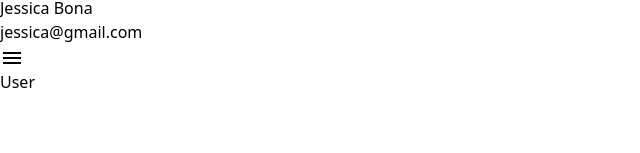
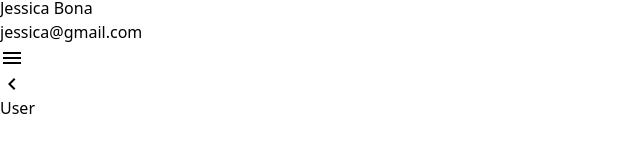
Before and after one commit to w4n9hu1/admin-starter-kit, a React (Vite) app: page / in a window 1280 px wide. Shown: the part 153-306 px from the top of the page, without its empty margins (0-640 px from the left). Built offline with nearby package versions, Linux system fonts and the light colour scheme; sample sign-in values are in the browser's storage.

Commit message:
add open/close sidebar

```diff
--- a/src/components/Layout.tsx
+++ b/src/components/Layout.tsx
@@ -1,7 +1,10 @@
-import { ThemeProvider } from "@mui/material";
+import { ThemeProvider, Tooltip, dividerClasses } from "@mui/material";
 import { Navigate, Outlet } from "react-router-dom";
 import theme from "./theme";
 import SideBar from "./SideBar";
+import KeyboardArrowLeftIcon from '@mui/icons-material/KeyboardArrowLeft';
+import KeyboardArrowRightIcon from '@mui/icons-material/KeyboardArrowRight';
+import { useState } from "react";
 
 const testData: SidebarItem[] = [
     { group: 'Accounts', title: 'User Management', path: '/task' },
@@ -11,6 +14,7 @@ const testData: SidebarItem[] = [
 ];
 
 export function Layout() {
+    const [openSidebar, setOpenSidebar] = useState(true);
 
     if (localStorage.getItem('token') == null) {
         return <Navigate to="/login" replace />;
@@ -20,7 +24,16 @@ export function Layout() {
         <>
             <ThemeProvider theme={theme}>
                 <div className="flex h-full">
-                    <SideBar companyName="Admin Starter Kit" userInfo={{ username: "Jessica Bona", email: "jessica@gmail.com" }} menuList={testData} />
+                    {openSidebar && <SideBar companyName="Admin Starter Kit"
+                        userInfo={{ username: "Jessica Bona", email: "jessica@gmail.com" }}
+                        menuList={testData} />}
+                    <div className="flex items-center">
+                        <div className="cursor-pointer text-zinc-600 hover:text-zinc-900" onClick={() => setOpenSidebar(!openSidebar)}>
+                            {openSidebar ? <Tooltip title="Close sidebar" arrow><KeyboardArrowLeftIcon /></Tooltip> :
+                                <Tooltip title="Open sidebar" arrow><KeyboardArrowRightIcon /></Tooltip>
+                            }
+                        </div>
+                    </div>
                     <main>
                         <Outlet />
                     </main>
```
